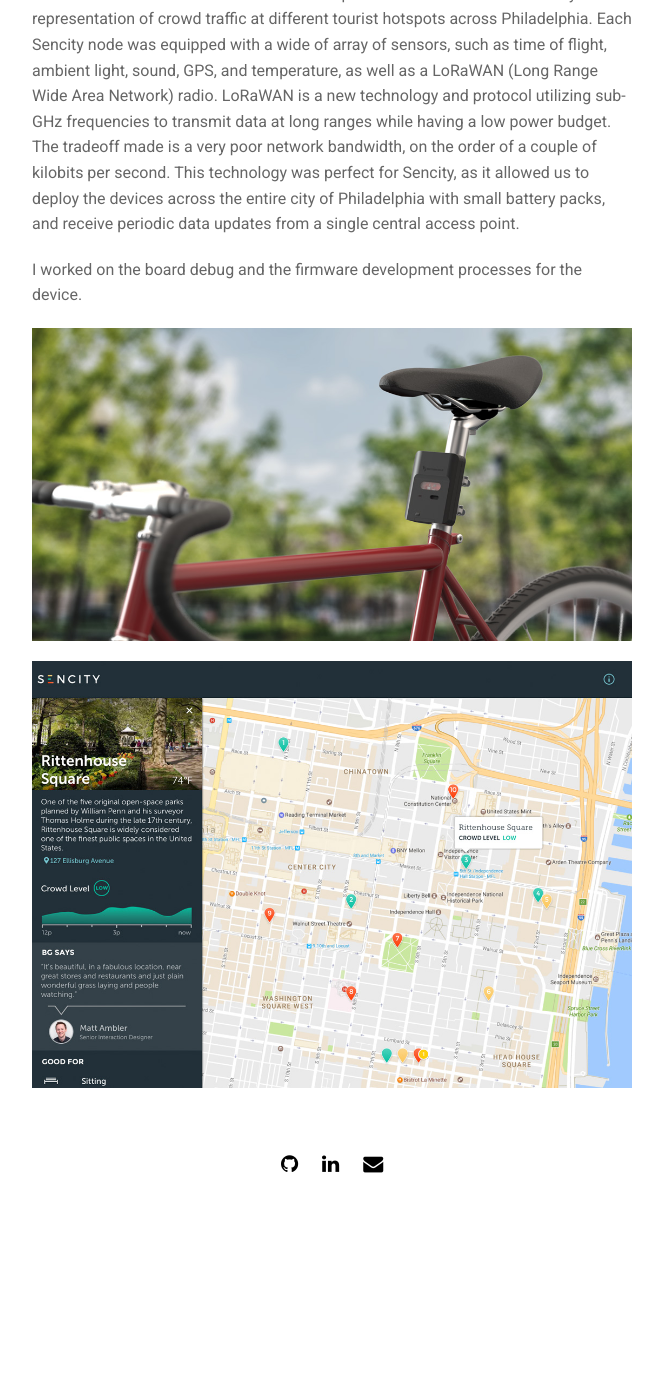
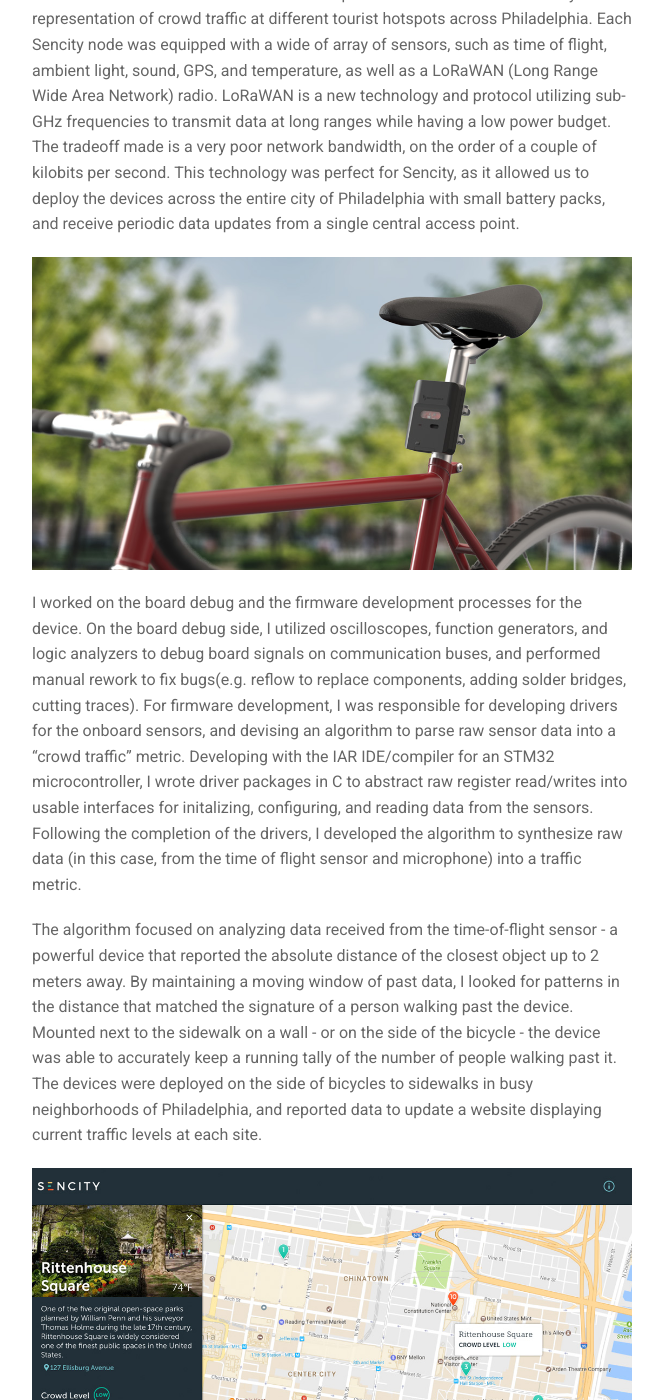
Before and after one commit to david-wang-1/david-wang-1.github.io, a Jekyll site: the page built from projects/proj-2.md, in a window 1280 px wide and 1400 px high, scrolled down 539 px. Shown: the whole window, without its empty margins (308-971 px from the left). Built offline with Jekyll 4.4.1, drawn with Linux system fonts in a browser that asks for light colours; nearby versions of some CDN libraries; before the commit the page ends 1857 px from its top, so only the background shows below that.

Commit message:
finished description for sencity

```diff
--- a/projects/proj-2.md
+++ b/projects/proj-2.md
@@ -7,9 +7,10 @@ title: 'Sencity'
 
 I worked on Sencity as an intern with <a href="http://bresslergroup.com" target="_blank">BresslerGroup</a>. Sencity was a project to create a network of distributed IoT nodes and interpret their data into a user-friendly representation of crowd traffic at different tourist hotspots across Philadelphia. Each Sencity node was equipped with a wide of array of sensors, such as time of flight, ambient light, sound, GPS, and temperature, as well as a LoRaWAN (Long Range Wide Area Network) radio. LoRaWAN is a new technology and protocol utilizing sub-GHz frequencies to transmit data at long ranges while having a low power budget. The tradeoff made is a very poor network bandwidth, on the order of a couple of kilobits per second. This technology was perfect for Sencity, as it allowed us to deploy the devices across the entire city of Philadelphia with small battery packs, and receive periodic data updates from a single central access point.
 
-
-I worked on the board debug and the firmware development processes for the device.
-
 {% include image.html url="http://www.bresslergroup.com/blog/sencity-lora-smart-city-iot-solution/" image="projects/proj-2/sencity1.jpg" %}
 
+I worked on the board debug and the firmware development processes for the device. On the board debug side, I utilized oscilloscopes, function generators, and logic analyzers to debug board signals on communication buses, and performed manual rework to fix bugs(e.g. reflow to replace components, adding solder bridges, cutting traces). For firmware development, I was responsible for developing drivers for the onboard sensors, and devising an algorithm to parse raw sensor data into a "crowd traffic" metric. Developing with the IAR IDE/compiler for an STM32 microcontroller, I wrote driver packages in C to abstract raw register read/writes into usable interfaces for initalizing, configuring, and reading data from the sensors. Following the completion of the drivers, I developed the algorithm to synthesize raw data (in this case, from the time of flight sensor and microphone) into a traffic metric.
+
+The algorithm focused on analyzing data received from the time-of-flight sensor - a powerful device that reported the absolute distance of the closest object up to 2 meters away. By maintaining a moving window of past data, I looked for patterns in the distance that matched the signature of a person walking past the device. Mounted next to the sidewalk on a wall - or on the side of the bicycle - the device was able to accurately keep a running tally of the number of people walking past it. The devices were deployed on the side of bicycles to sidewalks in busy neighborhoods of Philadelphia, and reported data to update a website displaying current traffic levels at each site.
+
 {% include image.html url="http://www.bresslergroup.com/blog/sencity-lora-smart-city-iot-solution/" image="projects/proj-2/sencity2.jpg" %}
```
